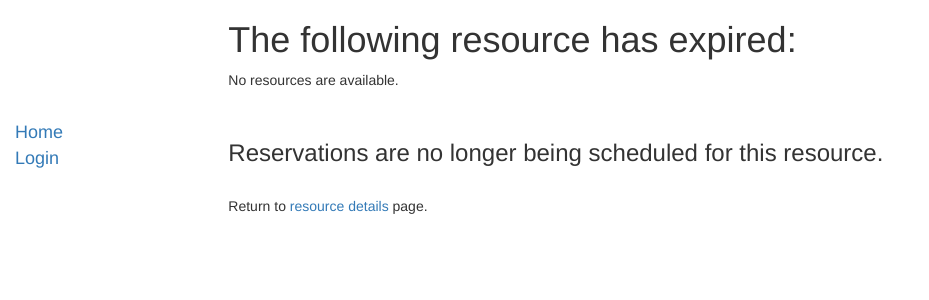
After one commit to jw3877/final, a Django app: template reservation/templates/reservation/resourceExpired.html in a window 1280 px wide. The commit adds this page. Shown: the top 300 px of the page, without its empty margins (0-929 px from the left). Run offline with Django 3.2, Linux system fonts and the light colour scheme; the template is opened without the code that fills it, so the values that code supplies are empty; parts of the project's set-up code (start-up, migrations or seed data) failed here and were passed over; some libraries are stand-ins or nearby versions.

Commit message:
disabled reservation scheduling for expired resources

```diff
--- a/reservation/models.py
+++ b/reservation/models.py
@@ -1,5 +1,6 @@
 from django.db import models
 from django.contrib.auth.models import User
+from django.utils import timezone
 
 #
 # Resource
@@ -17,6 +18,9 @@ class Resource(models.Model):
 
   def __str__(self):
     return self.name
+
+  def expired(self):
+    return self.end_time <= timezone.now()
 
 #
 # Reservation
--- a/reservation/templates/reservation/resource.html
+++ b/reservation/templates/reservation/resource.html
@@ -8,7 +8,9 @@
 <br>
 
 <h2>Reservations for this Resource:</h2>
-(<a href="{% url 'createReservation' resource.id %}">Create</a>)
+  {% if not resource.expired %}
+  (<a href="{% url 'createReservation' resource.id %}">Create</a>)
+  {% endif %}
   {% include "reservation/snippet/reservation_table.html" %}
 
 <br>
--- /dev/null
+++ b/reservation/templates/reservation/resourceExpired.html
@@ -0,0 +1,11 @@
+{% extends "base_generic.html" %}
+{% block content %}
+<h1> The following resource has expired: </h1>
+{% include "reservation/snippet/resource_highlight.html" %}
+
+<br>
+<h3>Reservations are no longer being scheduled for this resource.</h3>
+<br>
+Return to <a href="{% url 'resource' resource.id %}">resource details</a> page.
+
+{% endblock %}
--- a/reservation/views.py
+++ b/reservation/views.py
@@ -11,6 +11,7 @@ from .viewhelper import get_user_reservations, get_resource_reservations, add_re
 from .forms import ResourceForm, ReservationForm, UserForm, ResourceTagForm, ReservationDurationForm
 
 from datetime import datetime, timedelta
+
 
 #
 # index
@@ -154,6 +155,11 @@ def createResource(request):
 def createReservation(request, resource_id):
   resource = get_object_or_404(Resource, pk=resource_id)
 
+
+  # error: resource has expired
+  if resource.expired():
+    return render(request, 'reservation/resourceExpired.html', {'resource': resource})
+
   # POST
   if request.method == 'POST':
     reservation_form = ReservationDurationForm(request.POST)
```
